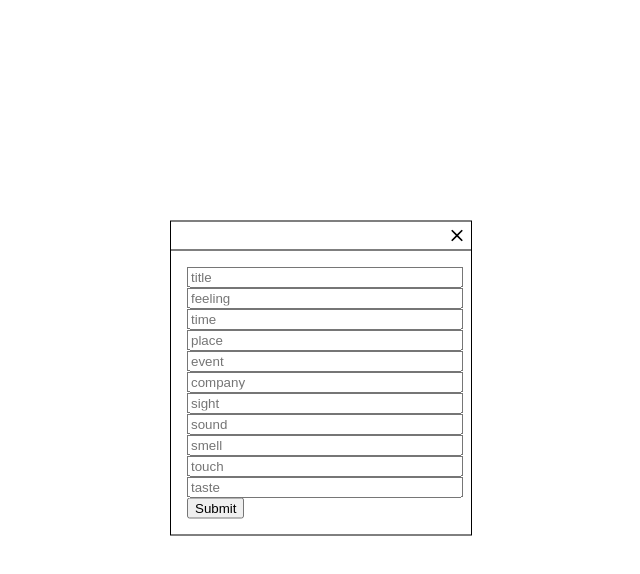
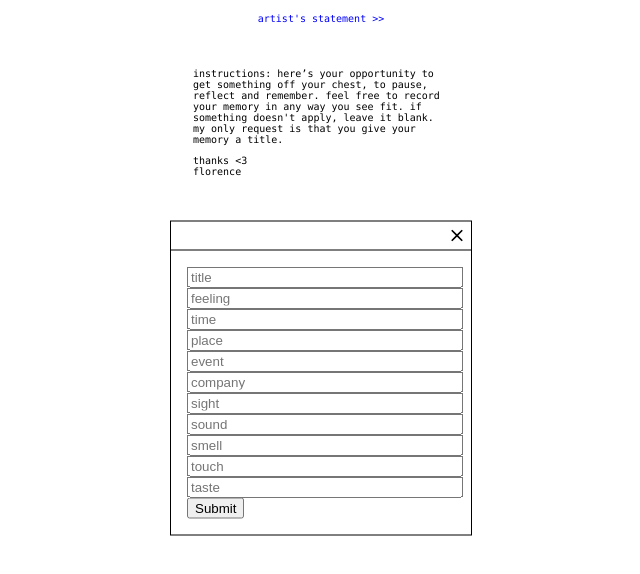
Before and after one commit to hiflorencefu/memories, a website: page public/index.html in a window 1280 px wide. Shown: the part 182-756 px from the top of the page, without its empty margins (255-895 px from the left). Drawn offline with nearby package versions, Linux system fonts and the light colour scheme.

Commit message:
Update index.html
updated with instructions & statement

```diff
--- a/public/index.html
+++ b/public/index.html
@@ -9,6 +9,17 @@
     </head>
     <body>
         <h1>out of memory</h1>
+      <a href="https://github.com/theflorencefu/memories/blob/master/README.md"target="_blank">artist's statement >></a>
+      <div class="instructions">
+        <p>
+          instructions: here’s your opportunity to get something off your chest, to pause, reflect and remember. feel free to record your memory in any way you see fit. if something doesn't apply, leave it blank. my only request is that you give your memory a title.
+        </p>
+        <p>
+          thanks <3
+        <br>florence
+        </p>
+
+      </div>
         <div class="form-window window">
             <div class="bar">
                 <span class="close"><img src="/assets/close.svg" alt=""></span>
@@ -31,9 +42,11 @@
                 <p>Memory received!</p>
             </div>
         </div>
-        <ul class="memories">
+        <ol class="memories">
 
-        </ul>
+        </ol>
         <script type="text/javascript" src="scripts/main.js"></script>
+
+
     </body>
 </html>
```
